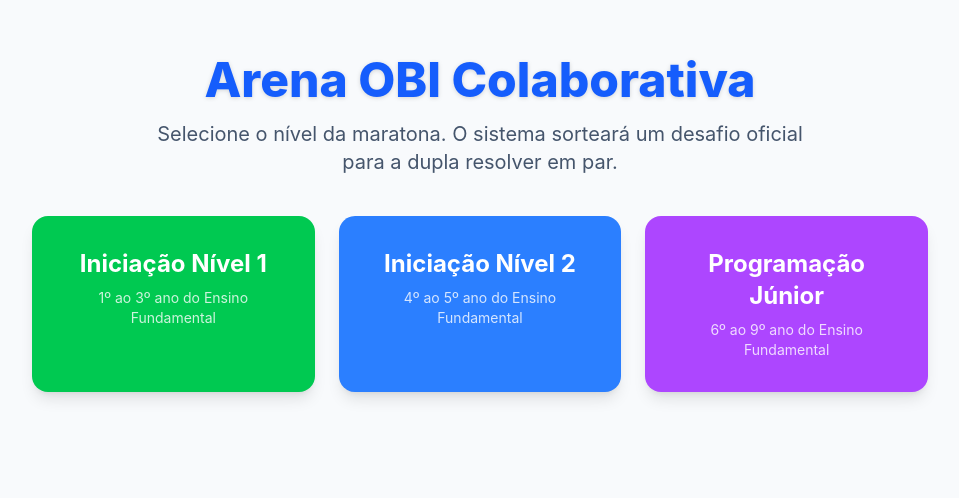
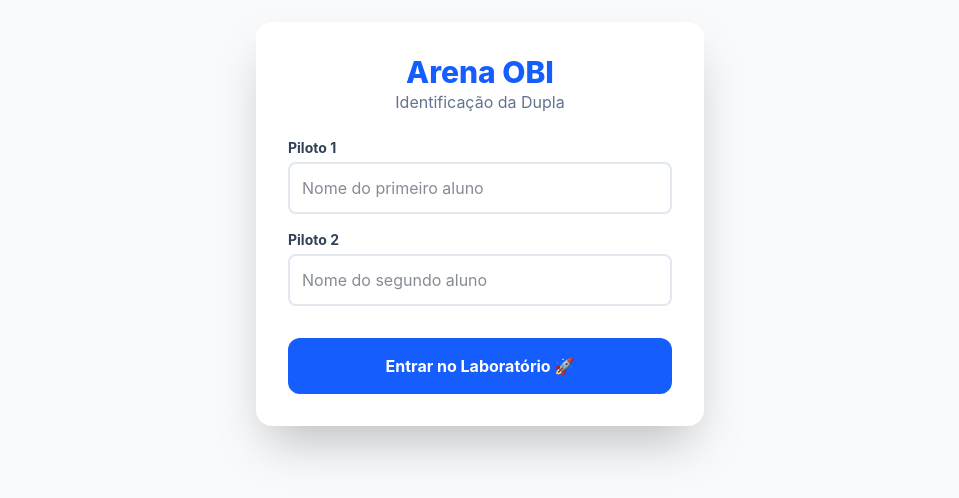
Before and after one commit to CaioCosta182/arena-obi-colaborativa, a React (Vite) app: page / in a window 1280 px wide. Shown: the part 176-674 px from the top of the page, without its empty margins (160-1119 px from the left). Built offline with nearby package versions, Linux system fonts and the light colour scheme; what blockly would draw is missing.

Commit message:
feat: implementa login inicial e gerador de QR Code final para coleta offline de notas

```diff
--- a/package.json
+++ b/package.json
@@ -12,6 +12,7 @@
   "dependencies": {
     "@tailwindcss/postcss": "^4.2.1",
     "blockly": "^12.4.1",
+    "qrcode.react": "^4.2.0",
     "react": "^19.2.0",
     "react-dom": "^19.2.0"
   },
--- a/src/App.tsx
+++ b/src/App.tsx
@@ -1,43 +1,122 @@
 import { useState } from 'react';
+import { QRCodeSVG } from 'qrcode.react';
 import BlocklyWorkspace from './components/BlocklyWorkspace';
 import { obiQuestions, type NivelOBI, type QuestaoOBI } from './data/obiQuestions';
 
+type Tela = 'login' | 'lobby' | 'arena' | 'podio';
+
 export default function App() {
+  const [telaAtual, setTelaAtual] = useState<Tela>('login');
+  const [pilotos, setPilotos] = useState({ p1: '', p2: '' });
   const [questoesSessao, setQuestoesSessao] = useState<QuestaoOBI[]>([]);
   const [indiceAtual, setIndiceAtual] = useState<number>(0);
 
+  // Acumulador de métricas da dupla
+  const [metricasGlobais, setMetricasGlobais] = useState({ erros: 0, tempoTotal: 0 });
+
+  const handleLogin = (e: React.FormEvent) => {
+    e.preventDefault();
+    if (pilotos.p1.trim() && pilotos.p2.trim()) {
+      setTelaAtual('lobby');
+    } else {
+      alert("Por favor, preencham o nome dos dois Pilotos!");
+    }
+  };
+
   const iniciarMaratona = (nivelEscolhido: NivelOBI) => {
     const questoesDoNivel = obiQuestions.filter(q => q.nivel === nivelEscolhido);
+    if (questoesDoNivel.length === 0) return alert("Nenhuma questão neste nível!");
 
-    if (questoesDoNivel.length === 0) {
-      alert("Ainda não há questões cadastradas para este nível!");
-      return;
-    }
-
-    // O espalhamento [...] garante que o React veja como uma lista nova
     const embaralhadas = [...questoesDoNivel].sort(() => Math.random() - 0.5);
     setQuestoesSessao(embaralhadas);
     setIndiceAtual(0);
+    setMetricasGlobais({ erros: 0, tempoTotal: 0 });
+    setTelaAtual('arena');
   };
 
-  const avancarQuestao = () => {
-    // Usamos a referência de estado mais segura do React
+  const avancarQuestao = (errosNaQuestao: number, tempoNaQuestao: number) => {
+    setMetricasGlobais(prev => ({
+      erros: prev.erros + errosNaQuestao,
+      tempoTotal: prev.tempoTotal + tempoNaQuestao
+    }));
+
     if (indiceAtual + 1 < questoesSessao.length) {
-      setIndiceAtual(prevIndice => prevIndice + 1);
+      setIndiceAtual(prev => prev + 1);
     } else {
-      alert("🏆 PARABÉNS! Vocês zeraram todas as questões deste nível!");
-      setQuestoesSessao([]); // Fim de jogo, volta pro Lobby
-      setIndiceAtual(0);
+      setTelaAtual('podio'); // Nível concluído!
     }
   };
 
-  if (questoesSessao.length > 0) {
+  const resetarSessao = () => {
+    setPilotos({ p1: '', p2: '' });
+    setTelaAtual('login');
+  };
+
+  const formatarTempo = (segundos: number) => {
+    const m = Math.floor(segundos / 60);
+    const s = segundos % 60;
+    return `${m}m ${s}s`;
+  };
+
+  // --- TELA 1: LOGIN ---
+  if (telaAtual === 'login') {
+    return (
+      <div className="flex h-screen items-center justify-center bg-slate-50 p-4">
+        <form onSubmit={handleLogin} className="w-full max-w-md rounded-2xl bg-white p-8 shadow-2xl">
+          <div className="mb-6 text-center">
+            <h1 className="text-3xl font-extrabold text-blue-600">Arena OBI</h1>
+            <p className="text-slate-500">Identificação da Dupla</p>
+          </div>
+          <div className="mb-4">
+            <label className="mb-1 block text-sm font-bold text-slate-700">Piloto 1</label>
+            <input type="text" value={pilotos.p1} onChange={e => setPilotos({...pilotos, p1: e.target.value})} className="w-full rounded-lg border-2 border-slate-200 p-3 focus:border-blue-500 focus:outline-none" placeholder="Nome do primeiro aluno" />
+          </div>
+          <div className="mb-8">
+            <label className="mb-1 block text-sm font-bold text-slate-700">Piloto 2</label>
+            <input type="text" value={pilotos.p2} onChange={e => setPilotos({...pilotos, p2: e.target.value})} className="w-full rounded-lg border-2 border-slate-200 p-3 focus:border-blue-500 focus:outline-none" placeholder="Nome do segundo aluno" />
+          </div>
+          <button type="submit" className="w-full cursor-pointer rounded-xl bg-blue-600 py-4 font-bold text-white transition-transform hover:scale-105 active:scale-95">
+            Entrar no Laboratório 🚀
+          </button>
+        </form>
+      </div>
+    );
+  }
+
+  // --- TELA 2: LOBBY DE NÍVEIS ---
+  if (telaAtual === 'lobby') {
+    return (
+      <div className="flex h-screen flex-col items-center justify-center bg-slate-50 p-4">
+        <header className="mb-10 text-center">
+          <h1 className="mb-2 text-4xl font-extrabold text-blue-600">Escolham o Nível</h1>
+          <p className="text-lg text-slate-600">Olá, <span className="font-bold text-indigo-600">{pilotos.p1}</span> e <span className="font-bold text-indigo-600">{pilotos.p2}</span>!</p>
+        </header>
+        <main className="grid w-full max-w-4xl grid-cols-1 gap-6 md:grid-cols-3">
+          <button onClick={() => iniciarMaratona('Iniciação Nível 1')} className="bg-green-500 hover:-translate-y-2 flex cursor-pointer flex-col items-center rounded-2xl p-8 text-center text-white shadow-lg transition-transform">
+            <h2 className="mb-2 text-2xl font-bold">Iniciação Nível 1</h2>
+            <p className="text-sm text-white/80">1º ao 3º ano</p>
+          </button>
+          <button onClick={() => iniciarMaratona('Iniciação Nível 2')} className="bg-blue-500 hover:-translate-y-2 flex cursor-pointer flex-col items-center rounded-2xl p-8 text-center text-white shadow-lg transition-transform">
+            <h2 className="mb-2 text-2xl font-bold">Iniciação Nível 2</h2>
+            <p className="text-sm text-white/80">4º ao 5º ano</p>
+          </button>
+          <button onClick={() => iniciarMaratona('Programação Júnior')} className="bg-purple-500 hover:-translate-y-2 flex cursor-pointer flex-col items-center rounded-2xl p-8 text-center text-white shadow-lg transition-transform">
+            <h2 className="mb-2 text-2xl font-bold">Programação Júnior</h2>
+            <p className="text-sm text-white/80">6º ao 9º ano</p>
+          </button>
+        </main>
+      </div>
+    );
+  }
+
+  // --- TELA 3: ARENA (BLOCKLY) ---
+  if (telaAtual === 'arena') {
     return (
       <div className="h-screen w-screen bg-slate-50 p-4">
         <main className="mx-auto flex h-full w-full max-w-6xl flex-col overflow-hidden rounded-xl border-4 border-slate-200 bg-white shadow-lg">
           <BlocklyWorkspace
             questao={questoesSessao[indiceAtual]}
-            onVoltar={() => setQuestoesSessao([])}
+            onVoltar={() => setTelaAtual('lobby')}
             onProxima={avancarQuestao}
             progresso={`${indiceAtual + 1}/${questoesSessao.length}`}
           />
@@ -46,29 +125,58 @@
     );
   }
 
-  return (
-    <div className="flex h-screen flex-col items-center justify-center bg-slate-50 p-4">
-      <header className="mb-10 text-center">
-        <h1 className="mb-4 text-5xl font-extrabold text-blue-600 drop-shadow-sm">Arena OBI Colaborativa</h1>
-        <p className="max-w-2xl text-xl text-slate-600">
-          Selecione o nível da maratona. O sistema sorteará um desafio oficial para a dupla resolver em par.
-        </p>
-      </header>
+  // --- TELA 4: PÓDIO E QR CODE ---
+  if (telaAtual === 'podio') {
+    // Monta os dados que o Professor vai ler com o telemóvel
+    const dadosQR = JSON.stringify({
+      nivel: questoesSessao[0].nivel,
+      p1: pilotos.p1,
+      p2: pilotos.p2,
+      acertos: questoesSessao.length,
+      erros: metricasGlobais.erros,
+      tempo_seg: metricasGlobais.tempoTotal
+    });
 
-      <main className="grid w-full max-w-4xl grid-cols-1 gap-6 md:grid-cols-3">
-        <NivelCard titulo="Iniciação Nível 1" desc="1º ao 3º ano do Ensino Fundamental" cor="bg-green-500 hover:bg-green-600" onClick={() => iniciarMaratona('Iniciação Nível 1')} />
-        <NivelCard titulo="Iniciação Nível 2" desc="4º ao 5º ano do Ensino Fundamental" cor="bg-blue-500 hover:bg-blue-600" onClick={() => iniciarMaratona('Iniciação Nível 2')} />
-        <NivelCard titulo="Programação Júnior" desc="6º ao 9º ano do Ensino Fundamental" cor="bg-purple-500 hover:bg-purple-600" onClick={() => iniciarMaratona('Programação Júnior')} />
-      </main>
-    </div>
-  );
+    return (
+      <div className="flex h-screen items-center justify-center bg-slate-800 p-4">
+        <div className="flex w-full max-w-3xl overflow-hidden rounded-3xl bg-white shadow-2xl">
+          {/* Painel do QR Code */}
+          <div className="flex flex-col items-center justify-center bg-blue-50 p-10 w-1/2">
+            <h3 className="mb-6 text-xl font-bold text-blue-900 text-center">Mostrem isto ao Professor! 📱</h3>
+            <div className="rounded-xl border-4 border-white shadow-md bg-white p-2">
+              <QRCodeSVG value={dadosQR} size={200} level="M" />
+            </div>
+            <p className="mt-4 text-sm text-slate-500 text-center">Código de recolha offline</p>
+          </div>
+
+          {/* Painel de Estatísticas */}
+          <div className="p-10 w-1/2 flex flex-col justify-center">
+            <h1 className="text-4xl font-extrabold text-slate-800 mb-2">🏆 Parabéns!</h1>
+            <p className="text-lg text-slate-600 mb-8"><span className="font-bold">{pilotos.p1}</span> e <span className="font-bold">{pilotos.p2}</span> finalizaram a maratona.</p>
+
+            <div className="space-y-4 mb-8">
+              <div className="flex justify-between border-b border-slate-200 pb-2">
+                <span className="text-slate-500">Questões Resolvidas:</span>
+                <span className="font-bold text-slate-800">{questoesSessao.length}</span>
+              </div>
+              <div className="flex justify-between border-b border-slate-200 pb-2">
+                <span className="text-slate-500">Erros de Submissão:</span>
+                <span className="font-bold text-red-500">{metricasGlobais.erros}</span>
+              </div>
+              <div className="flex justify-between border-b border-slate-200 pb-2">
+                <span className="text-slate-500">Tempo Total:</span>
+                <span className="font-bold text-slate-800">{formatarTempo(metricasGlobais.tempoTotal)}</span>
+              </div>
+            </div>
+
+            <button onClick={resetarSessao} className="w-full rounded-xl bg-slate-800 py-4 font-bold text-white transition-transform hover:bg-slate-900 active:scale-95">
+              Nova Sessão
+            </button>
+          </div>
+        </div>
+      </div>
+    );
+  }
+
+  return null;
 }
-
-function NivelCard({ titulo, desc, cor, onClick }: { titulo: string, desc: string, cor: string, onClick: () => void }) {
-  return (
-    <button onClick={onClick} className={`${cor} flex cursor-pointer flex-col items-center rounded-2xl p-8 text-center text-white shadow-lg transition-transform hover:-translate-y-2`}>
-      <h2 className="mb-2 text-2xl font-bold">{titulo}</h2>
-      <p className="text-sm text-white/80">{desc}</p>
-    </button>
-  );
-}
```
Also changed, not shown: src/components/BlocklyWorkspace.tsx (+19 -19 lines), 2 other files (tests, documents, lock files or other folders).
